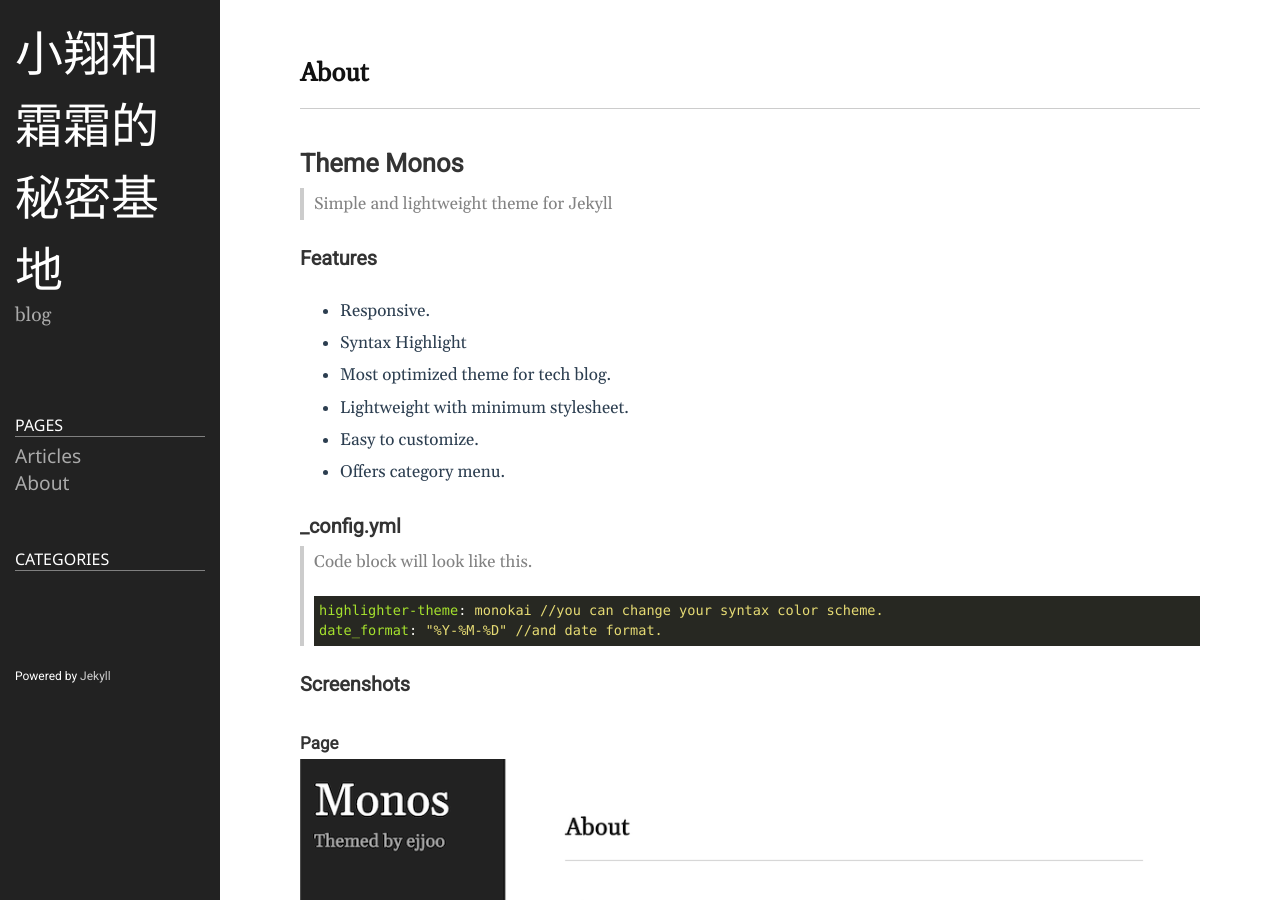
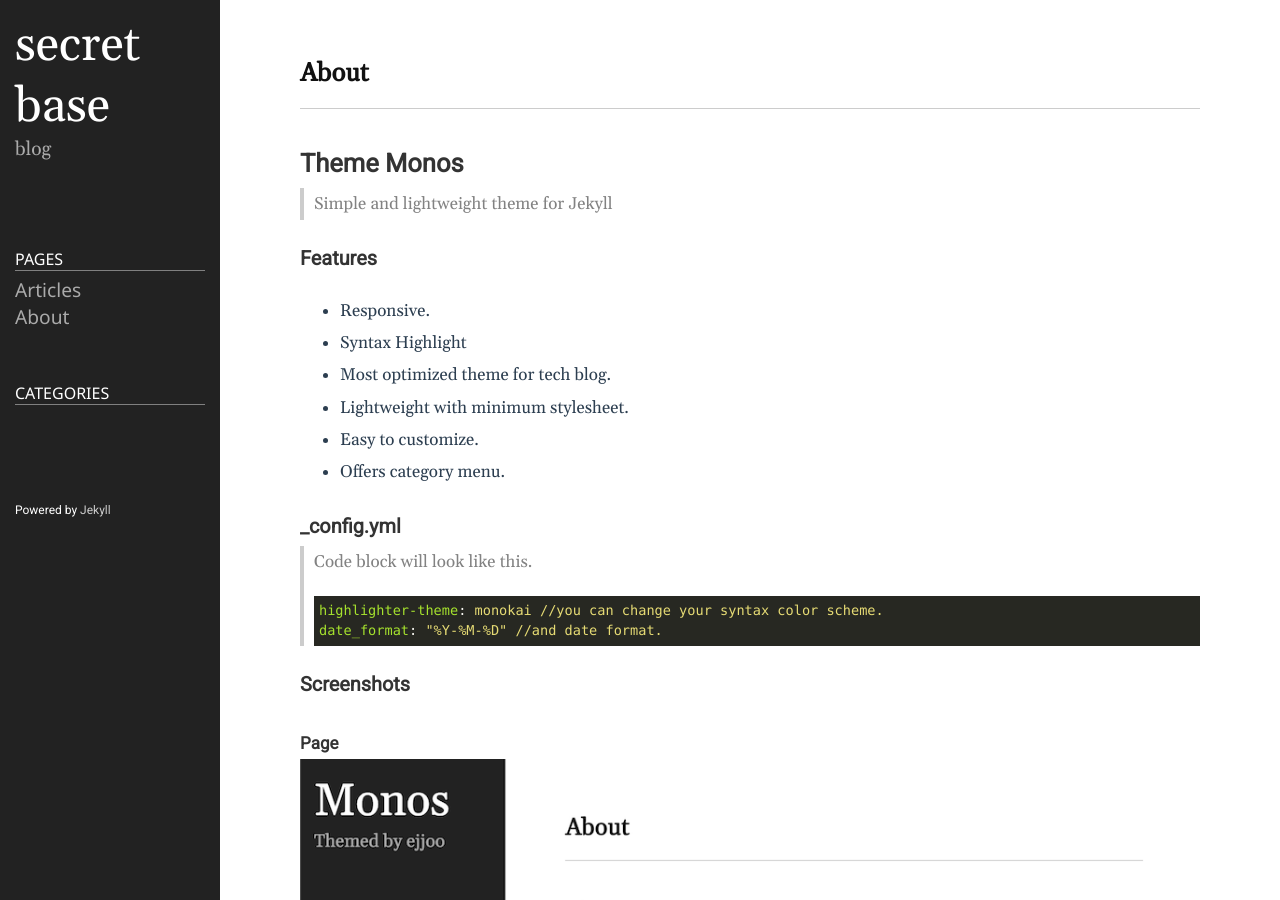
Before and after one commit to anran-byss/anran-byss.github.io, a Jekyll site: the page built from README.md, in a window 1280 px wide and 900 px high. Built offline with Jekyll 4.4.1, drawn with Linux system fonts in a browser that asks for light colours.

Commit message:
Update _config.yml

```diff
--- a/_config.yml
+++ b/_config.yml
@@ -18,8 +18,7 @@
 # You can create any custom variable you would like, and they will be accessible
 # in the templates via {{ site.myvariable }}.
 
-title: 小翔和霜霜的秘密基地
-email: ejjoo7994@gmail.com
+title: secret base
 description: >- # this means to ignore newlines until "baseurl:"
   blog
 # baseurl: "/" # the subpath of your site, e.g. /blog
```
